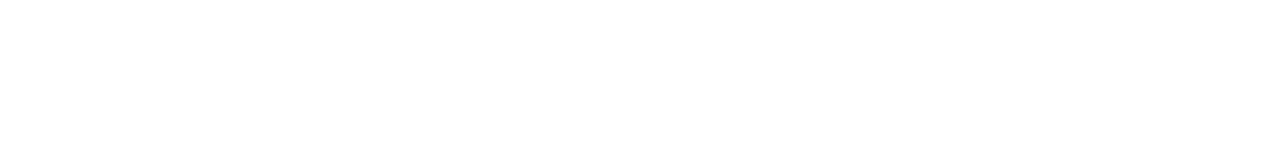
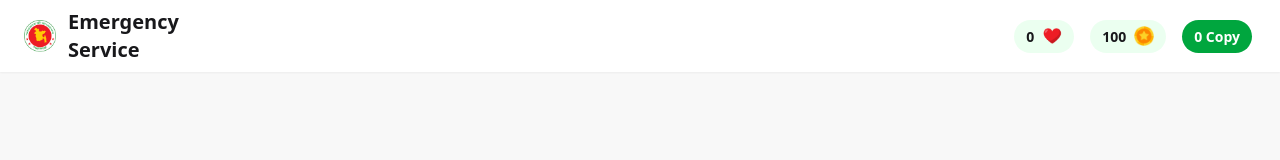
Before and after one commit to rabbi007/B12-A5-Emergency-Hotline, a plain HTML site: page index.html in a window 1280 px wide. Drawn offline with nearby package versions, Linux system fonts and the light colour scheme.

Commit message:
Designed Navbar Section

```diff
--- a/index.html
+++ b/index.html
@@ -20,7 +20,40 @@
 
 </head>
 
-<body>
+<body class="min-h-screen bg-base-200">
+
+    <!-- Navbar Section-->
+    <nav class="navbar bg-base-100 sticky top-0 z-50 shadow-sm">
+        <div class="container mx-auto px-4 flex items-center">
+            <div class="flex-1">
+                <a class="flex items-center gap-3" href="#">
+                    <img src="./assets/logo.png" alt="Logo" class="h-8 w-8" />
+                    <span class="text-xl font-bold">Emergency <br> Service</span>
+                </a>
+            </div>
+            <div class="flex-none">
+                <ul class="menu menu-horizontal px-1 items-center gap-4">
+                    <li>
+                        <div class="flex items-center gap-2 bg-[#41ff6b1a] rounded-full">
+                            <span class="font-semibold">0</span>
+                            <img src="./assets/heart.png" alt="Hearts" class="h-5 w-5" />
+                        </div>
+                    </li>
+                    <li>
+                        <div class="flex items-center gap-2 bg-[#41ff6b1a] rounded-full">
+                            <span class="font-semibold">100</span>
+                            <img src="./assets/coin.png" alt="Coins" class="h-5 w-5" />
+                        </div>
+                    </li>
+                    <li>
+                        <div class="flex items-center gap-2 bg-[#00a63e] text-white rounded-full">
+                            <span class="font-semibold">0 Copy</span>
+                        </div>
+                    </li>
+                </ul>
+            </div>
+        </div>
+    </nav>
 
 
     <script src="./script.js"></script>
```
